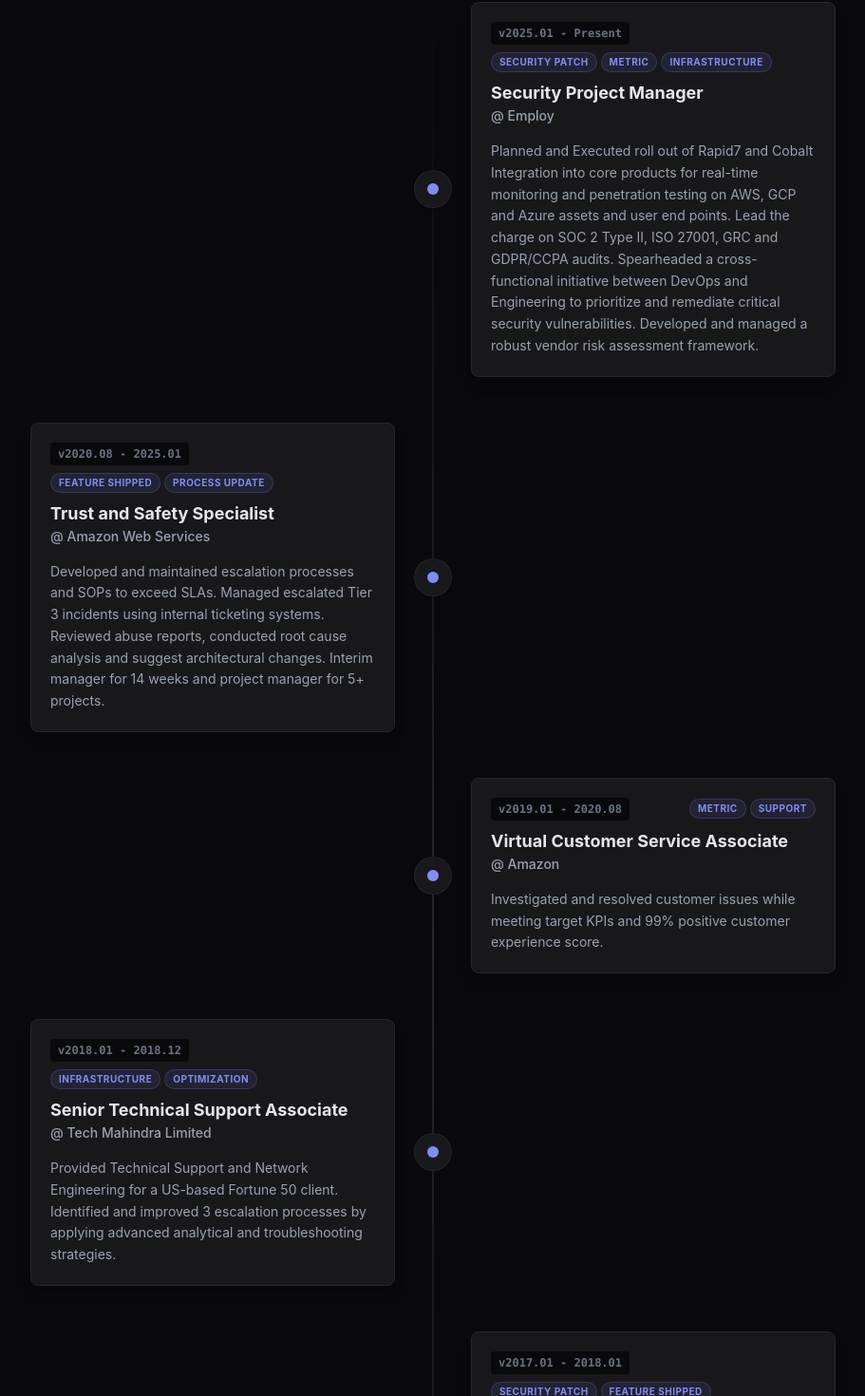
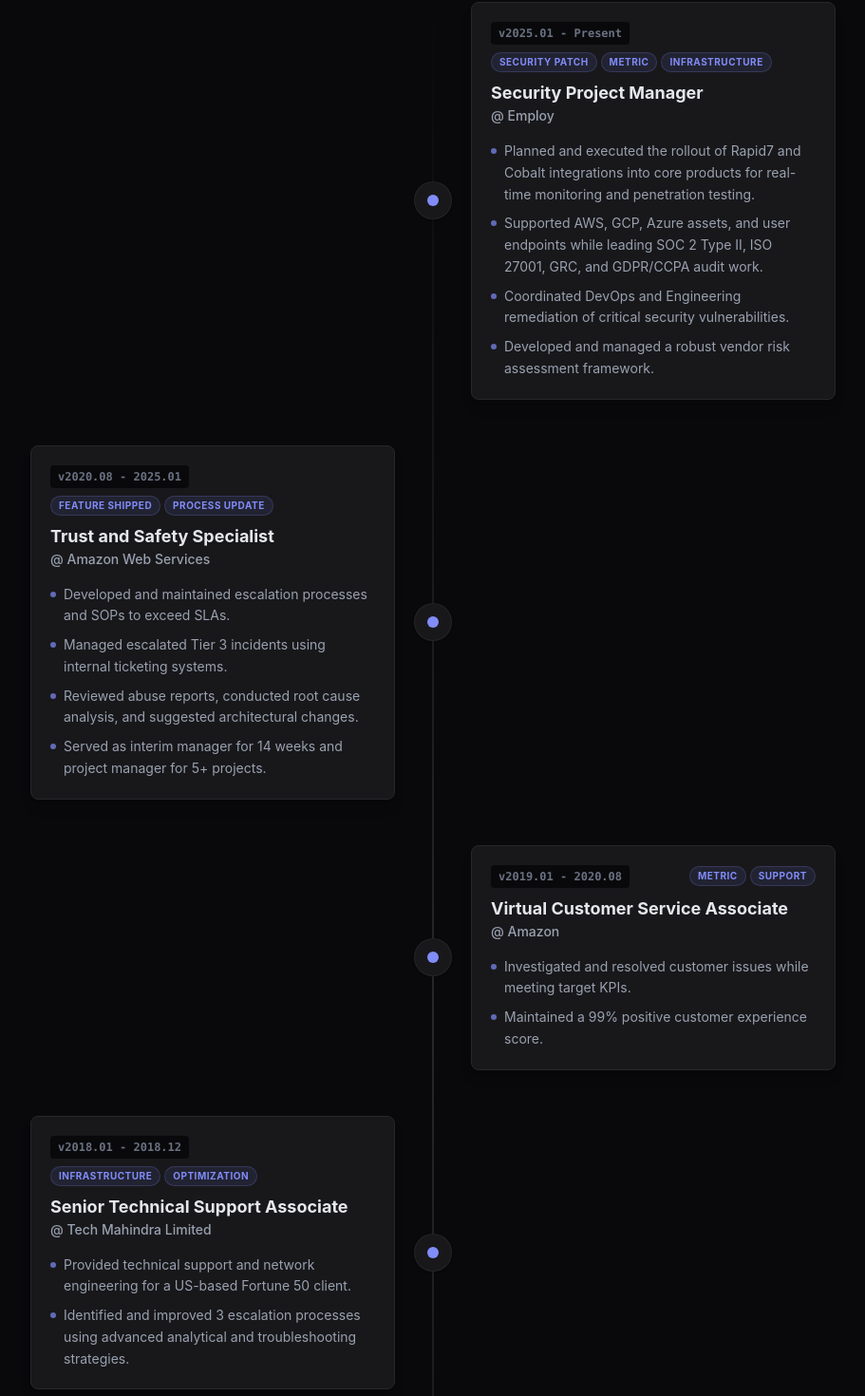
Before and after one commit to DynamicJoker/nimikuriakose.com, a React (Vite) app: page / in a window 1280 px wide. Shown: the part 1256-2726 px from the top of the page at 95% size, without its empty margins (184-1095 px from the left). Built offline with nearby package versions, Linux system fonts and the light colour scheme.

Commit message:
feat: move experience into a generator and split into bullets for better readability

```diff
--- a/src/components/Experience.jsx
+++ b/src/components/Experience.jsx
@@ -29,9 +29,14 @@
               </div>
               <h3 className="text-lg font-bold text-gray-200">{release.role}</h3>
               <h4 className="text-sm font-medium text-gray-400 mb-4">@ {release.company}</h4>
-              <p className="text-sm text-gray-400 leading-relaxed">
-                {release.details}
-              </p>
+              <ul className="space-y-2 text-sm text-gray-400 leading-relaxed">
+                {release.details.map((detail) => (
+                  <li key={detail} className="flex gap-2">
+                    <span className="mt-2 h-1.5 w-1.5 shrink-0 rounded-full bg-primary/70"></span>
+                    <span>{detail}</span>
+                  </li>
+                ))}
+              </ul>
             </div>
           </div>
         ))}
--- a/src/content/staticPortfolio.js
+++ b/src/content/staticPortfolio.js
@@ -49,7 +49,7 @@
 
 - Period: ${role.version}
 - Focus: ${role.tags.join(', ')}
-- ${role.details}`
+${role.details.map((detail) => `- ${detail}`).join('\n')}`
   )
   .join('\n\n')}
 
@@ -269,7 +269,9 @@
         (role) => `<div class="crawler-portfolio__card">
           <h3>${escapeHtml(role.role)} at ${escapeHtml(role.company)}</h3>
           <p class="crawler-portfolio__meta">${escapeHtml(role.version)} | ${escapeHtml(role.tags.join(', '))}</p>
-          <p>${escapeHtml(role.details)}</p>
+          <ul>
+            ${listItems(role.details, (detail) => `<li>${escapeHtml(detail)}</li>`)}
+          </ul>
         </div>`
       )}
     </section>
--- a/src/data/experience.js
+++ b/src/data/experience.js
@@ -9,7 +9,7 @@
  *   role     – Job title
  *   company  – Employer name
  *   tags     – Array of category badges shown on the card
- *   details  – Description paragraph
+ *   details  - Description bullets
  */
 
 const experience = [
@@ -18,48 +18,64 @@
     role: 'Security Project Manager',
     company: 'Employ',
     tags: ['Security Patch', 'Metric', 'Infrastructure'],
-    details:
-      'Planned and Executed roll out of Rapid7 and Cobalt Integration into core products for real-time monitoring and penetration testing on AWS, GCP and Azure assets and user end points. Lead the charge on SOC 2 Type II, ISO 27001, GRC and GDPR/CCPA audits. Spearheaded a cross-functional initiative between DevOps and Engineering to prioritize and remediate critical security vulnerabilities. Developed and managed a robust vendor risk assessment framework.',
+    details: [
+      'Planned and executed the rollout of Rapid7 and Cobalt integrations into core products for real-time monitoring and penetration testing.',
+      'Supported AWS, GCP, Azure assets, and user endpoints while leading SOC 2 Type II, ISO 27001, GRC, and GDPR/CCPA audit work.',
+      'Coordinated DevOps and Engineering remediation of critical security vulnerabilities.',
+      'Developed and managed a robust vendor risk assessment framework.',
+    ],
   },
   {
     version: 'v2020.08 - 2025.01',
     role: 'Trust and Safety Specialist',
     company: 'Amazon Web Services',
     tags: ['Feature Shipped', 'Process Update'],
-    details:
-      'Developed and maintained escalation processes and SOPs to exceed SLAs. Managed escalated Tier 3 incidents using internal ticketing systems. Reviewed abuse reports, conducted root cause analysis and suggest architectural changes. Interim manager for 14 weeks and project manager for 5+ projects.',
+    details: [
+      'Developed and maintained escalation processes and SOPs to exceed SLAs.',
+      'Managed escalated Tier 3 incidents using internal ticketing systems.',
+      'Reviewed abuse reports, conducted root cause analysis, and suggested architectural changes.',
+      'Served as interim manager for 14 weeks and project manager for 5+ projects.',
+    ],
   },
   {
     version: 'v2019.01 - 2020.08',
     role: 'Virtual Customer Service Associate',
     company: 'Amazon',
     tags: ['Metric', 'Support'],
-    details:
-      'Investigated and resolved customer issues while meeting target KPIs and 99% positive customer experience score.',
+    details: [
+      'Investigated and resolved customer issues while meeting target KPIs.',
+      'Maintained a 99% positive customer experience score.',
+    ],
   },
   {
     version: 'v2018.01 - 2018.12',
     role: 'Senior Technical Support Associate',
     company: 'Tech Mahindra Limited',
     tags: ['Infrastructure', 'Optimization'],
-    details:
-      'Provided Technical Support and Network Engineering for a US-based Fortune 50 client. Identified and improved 3 escalation processes by applying advanced analytical and troubleshooting strategies.',
+    details: [
+      'Provided technical support and network engineering for a US-based Fortune 50 client.',
+      'Identified and improved 3 escalation processes using advanced analytical and troubleshooting strategies.',
+    ],
   },
   {
     version: 'v2017.01 - 2018.01',
     role: 'Trainee Information Security Associate',
     company: 'SecuArk Private Limited',
     tags: ['Security Patch', 'Feature Shipped'],
-    details:
-      'Conducted Vulnerability Assessment and Penetration Testing (Application and Network). Designed, developed, and supported implementation of 5+ project-specific security solutions.',
+    details: [
+      'Conducted Vulnerability Assessment and Penetration Testing across application and network environments.',
+      'Designed, developed, and supported implementation of 5+ project-specific security solutions.',
+    ],
   },
   {
     version: 'v2016.01 - 2017.01',
     role: 'Support Consultant',
     company: 'Open Destinations Infotech. Pvt. Ltd',
     tags: ['Support', 'Metric'],
-    details:
-      'Handled client escalations related to new releases and created incident impact documents. Managed a portfolio of key accounts, including onboarding, product training, and quarterly business reviews.',
+    details: [
+      'Handled client escalations related to new releases and created incident impact documents.',
+      'Managed a portfolio of key accounts across onboarding, product training, and quarterly business reviews.',
+    ],
   },
 ];
 
```
